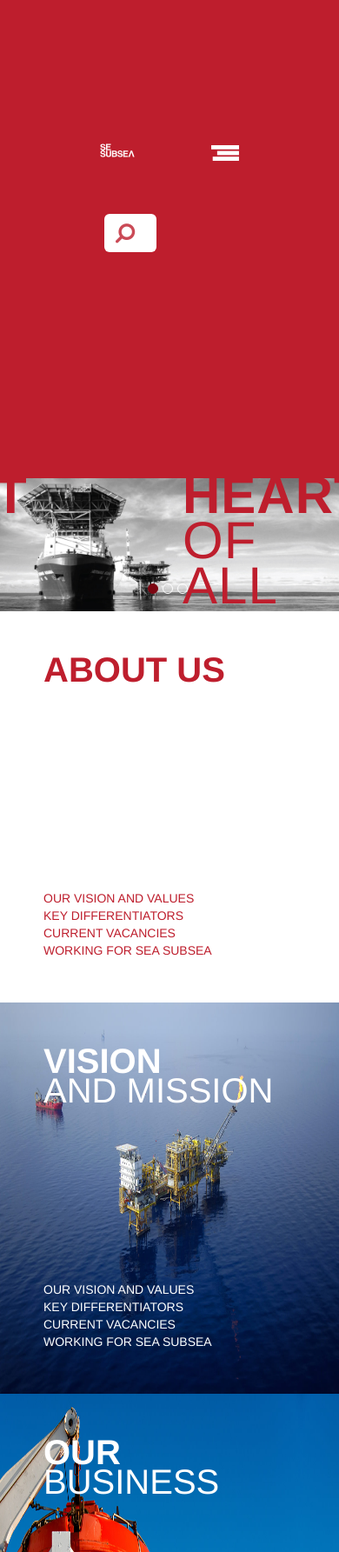
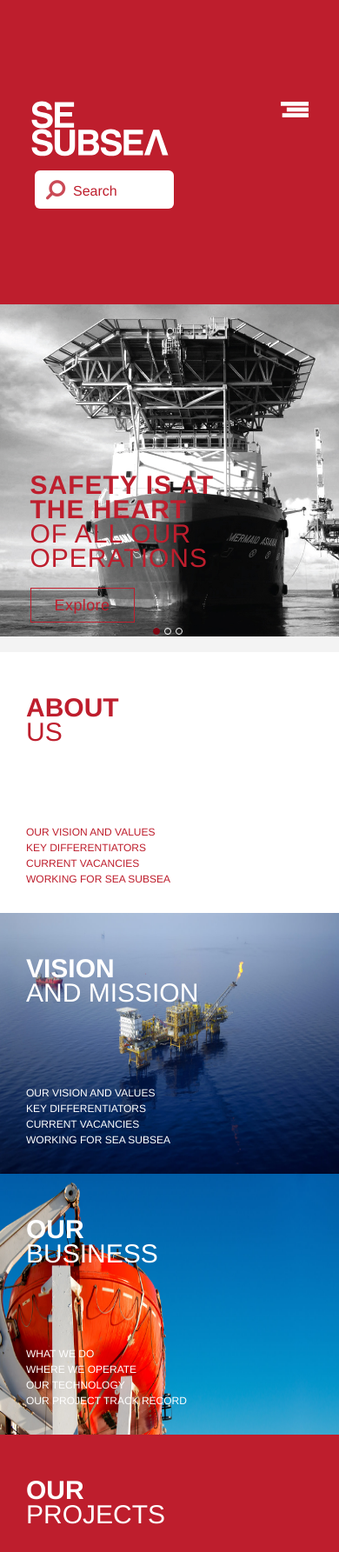
Before and after one commit to bleclub/sesubsea.com, a PHP site: page / in a window 390 px wide. Shown: the top 1785 px of the page at 87% size. Run offline with PHP 8.4, Linux system fonts and the light colour scheme.

Commit message:
Update responsive mobile and tablet platform

```diff
--- a/html/assets/css/main.css
+++ b/html/assets/css/main.css
@@ -1301,7 +1301,7 @@ a.notify-me {
 }
 #menu > .inner > ul > li:first-child {
 	border-top: 0;
-	margin-top: -1em;
+	margin-top: 0;
 }
 
 #menu > .close {
@@ -1384,6 +1384,7 @@ a.notify-me {
 
   #menu ul.social-icon li a{
 	font-size: 1.5em;
+	width: 100%;
   }
 
   #menu ul.social-icon li a:hover, #menu ul.social-icon li a:focus{
@@ -1524,6 +1525,7 @@ body.is-menu-visible #menu {
 	z-index: 10;
 	padding: 50px;
 	line-height: 34px;
+	width: 100%;
 }
 
 .about_page .thumb h2.red{
@@ -2158,7 +2160,7 @@ p.popup-parapraph {
 
 .footer p {
 	font-size: 13px;
-	line-height: 1;
+	line-height: 1.5;
 }
 
 section.footer ul li {
--- /dev/null
+++ b/html/assets/css/responsive.css
@@ -0,0 +1,245 @@
+@media screen and (max-width: 1300px) {
+    .major img {
+        width: 50%;
+        margin: 50px 0 50px;
+    }
+    #menu > .inner > ul > li a{
+        font-size: 16px;
+    }
+
+    .head-text h1{
+        font-size: 54px;
+    }
+
+    section.footer ul li a {
+        font-size: 12px;
+    }
+
+}
+
+
+@media screen and (max-width: 1024px) {
+
+    #menu{
+        width: 20em;
+    }
+
+    #menu > .inner{
+        padding: 40px;
+    }
+
+    #menu ul.social-icon{
+        padding: 0 20px;
+    }
+
+    .major img{
+        width: 60%;
+    }
+
+    section.header_top{
+        padding: 150px 50px;
+    }
+
+    .header.is-fixed{
+        padding: 0;
+        left: 65px;
+    }
+
+    .header.is-fixed .nav-bars{
+        right: 125px;
+    }
+
+    .head-text h1 {
+        font-size: 42px;
+        line-height: 40px;
+    }
+
+    #about .thumb{
+        height: 350px;
+    }
+
+    #about h2 {
+        font-size: 36px;
+        font-weight: bold;
+        line-height: 30px;
+    }
+
+    .about_page .thumb ul {
+        font-size: 12px;
+        line-height: 1.5;
+    }
+
+    section.footer ul li{
+        padding: 0 5px 0 0;
+        line-height: 1;
+    }
+
+    .block_news li .title_news {
+        font-size: 12px;
+    }
+
+    .block_news h3, .block_social h3 {
+        font-size: 36px;
+        line-height: 30px;
+    }
+
+}
+
+@media screen and (max-width: 768px) {
+
+    section.header_top {
+        padding: 100px 50px;
+        height: 450px;
+    }
+
+    .logo, #search.alt{
+        width: 35%;
+    }
+
+    .head-text{
+        width: 35%;
+        left: 60%;
+    }
+    .head-text h1{
+        font-size: 30px;
+        line-height: 28px;
+    }
+
+    .owl-carousel .owl-dot{
+        padding: 3px 3px !important;
+    }
+
+    #about .thumb {
+        height: 300px;
+    }
+
+    #about h2 {
+        font-size: 30px;
+        font-weight: bold;
+        line-height: 28px;
+        padding: 50px 30px 30px;
+    }
+
+    .about_page .thumb ul {
+        font-size: 12px;
+        line-height: 1.5;
+        padding: 0 30px 30px;
+    }
+
+    .block_news h3, .block_social h3 {
+        font-size: 30px;
+        line-height: 28px;
+    }
+
+    .block_social {
+        padding: 50px 30px;
+        min-height: 400px;
+    }
+
+    .block_news {
+        min-height: 400px;
+        padding: 50px 30px;
+    }
+
+    .update_page .red a {
+        color: #be1e2d;
+        width: 10%;
+        height: auto;
+        margin-right: 20px;
+        font-size: 26px;
+    }
+
+    .footer-bottom {
+        padding: 0;
+    }
+
+    .footer p {
+        font-size: 12px;
+        line-height: 1.5;
+        text-align: left;
+        margin-top: 15px;
+    }
+
+    section.footer ul li {
+        padding: 0;
+        line-height: 1;
+        margin-right: 15px;
+    }
+
+}
+
+
+@media screen and (max-width: 740px) {
+
+    section.header_top {
+        padding: 100px 20px;
+        height: 350px;
+    }
+
+    .logo {
+        width: 50%;
+    }
+
+    #search.alt{
+        width:50%;
+        margin-top:0;
+    }
+
+    .owl-carousel .owl-item{
+        height: 400px;
+    }
+
+    .owl-carousel .owl-item img{
+        width: 250%;
+    }
+
+    .head-text {
+        width: 65%;
+        left: 5%;
+        top: 70%;
+    }
+
+    .header.is-fixed {
+        padding: 0;
+        left: 0;
+        background-color: #be1e2d;
+    }
+
+    .header.is-fixed .logo {
+        width: 70px;
+    }
+
+    .header.is-fixed .nav-bars {
+        right: 25px;
+        top: 5px;
+        width: 25px;
+    }
+
+    .block_social {
+        padding: 50px 30px;
+        height: 300px;
+        min-height: 300px;
+    }
+
+    .update_page .red{
+        bottom: 50px;
+    }
+
+    .footer{
+        padding: 20px;
+    }
+
+    section.footer ul li {
+
+        padding: 0;
+        line-height: 1;
+        margin: 5px 5px 5px 0;
+        display: block;
+
+    }
+
+    .is-fixed .inner {
+        padding: 0 25px;
+    }
+
+}
--- a/html/index.html
+++ b/html/index.html
@@ -17,6 +17,7 @@
 	<link rel="stylesheet" href="assets/css/magnific-popup.css">
 
 	<link rel="stylesheet" type="text/css" href="assets/css/main.css">
+	<link rel="stylesheet" type="text/css" href="assets/css/responsive.css">
 </head>
 <body>
 	<div id="main">
@@ -160,9 +161,9 @@
 
 		<section id="about" class="about_page">
 			<div class="container-fluid">
-			  <div class="col-sm-6">
+			  <div class="col-md-6 col-sm-4">
 				  <div class="thumb">
-					<h2 class="red">About Us</h2>
+					<h2 class="red">About<br><span>Us</span></h2>
 					<ul class="red">
 						<li><a href="#">Our Vision and Values</a></li>
 						<li><a href="#">Key Differentiators</a></li>
@@ -171,7 +172,7 @@
 					</ul>
 				</div>
 			  </div>
-			  <div class="col-sm-6">
+			  <div class="col-md-6 col-sm-8">
 				  <div class="thumb">
 					<h2>Vision <br><span>and mission</span></h2>
 					<img src="./assets/images/img_home01.jpg" alt="">
@@ -184,7 +185,7 @@
 					<span class="thumb_overlay"></span>
 				</div>
 			  </div>
-			  <div class="col-sm-6">
+			  <div class="col-md-6 col-sm-8">
 				<div class="thumb">
 					<h2>OUR<br><span>BUSINESS</span></h2>
 					<img src="./assets/images/img_home02.jpg" alt="">
@@ -197,9 +198,9 @@
 					<span class="thumb_overlay"></span>
 				</div>
 			  </div>
-			  <div class="col-sm-6">
+			  <div class="col-md-6 col-sm-4">
 				  <div class="thumb red">
-					<h2>Projects</h2>
+					<h2>Our<br><span>Projects</span></h2>
 					<ul>
 						<li><a href="#">Our Vision and Values</a></li>
 						<li><a href="#">Key Differentiators</a></li>
@@ -276,7 +277,7 @@
 	<section class="footer">
 		<div class="container-fluid">
 			<div class="row">
-				<div class="col-md-7">
+				<div class="col-md-8">
 					<ul class="footer-bottom">
 						<li><a href="#">Legal</a></li>
 						<li><a href="#">Accessibility</a></li>
@@ -285,7 +286,7 @@
 						<li><a href="#">Contect Us</a></li>
 					</ul>
 				</div>
-				<div class="col-md-5">
+				<div class="col-md-4">
 					<p class="copyright-text">Se Subsea &copy; 2017 All rights reserved.</p>
 				</div>
 			</div>
```
